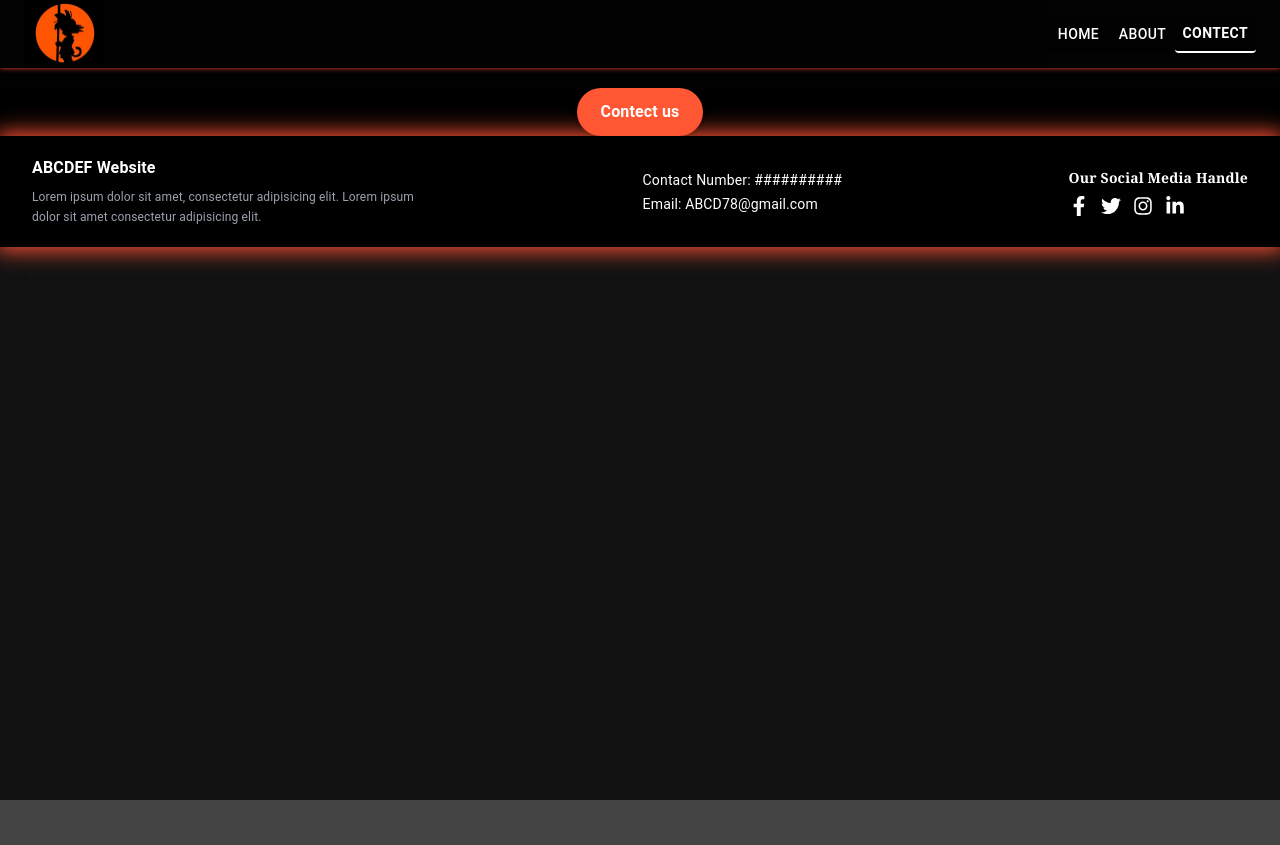
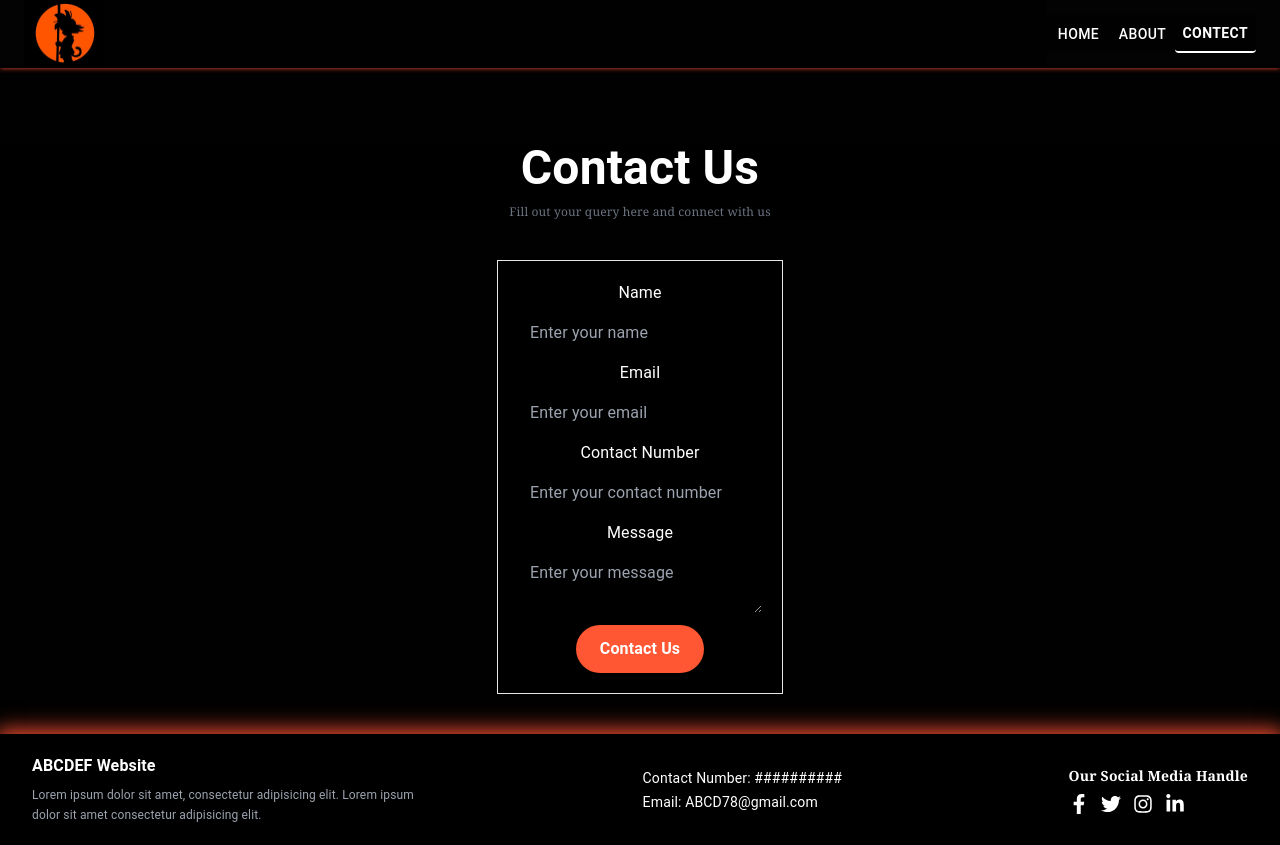
Before and after one commit to adityasinghchouhan1/AnimaWeb, a React (Vite) app in the folder Client/: page /contect in a window 1280 px wide. Before the commit the page ends 800 px from the top, so only its background shows below. Built offline with nearby package versions, Linux system fonts and the light colour scheme.

Commit message:
add Contect us from

```diff
--- a/Client/src/Component/ContectUs.jsx
+++ b/Client/src/Component/ContectUs.jsx
@@ -1,13 +1,110 @@
-import React from 'react'
+import React, { useState } from 'react'
 import Button from '../Reuse/Button'
+import Heading from '../Reuse/Heading'
+
 const ContectUs = () => {
-  const handleData = () => {
-    console.log('hellow')
+  const [formdata, setFormdata] = useState({
+    name: '',
+    mail: '',
+    contact: '',
+    message: '',
+  })
+
+  const [error, setError] = useState('')
+  const [success, setSuccess] = useState('')
+
+  const handledata = (e) => {
+    setFormdata({ ...formdata, [e.target.name]: e.target.value })
   }
+
+  const handleSubmit = async (e) => {
+    const { name, mail, contact, message } = formdata
+    console.log(formdata)
+    // Basic validation
+    if (!name || !mail || !contact || !message) {
+      setError('All fields are required.')
+      return
+    }
+
+    setError('')
+    setSuccess('')
+
+    try {
+      const res = await fetch('/api/contact', {
+        method: 'POST',
+        headers: {
+          'Content-Type': 'application/json',
+        },
+        body: JSON.stringify(formdata),
+      })
+
+      const data = await res.json()
+
+      if (res.ok) {
+        setSuccess('Message sent successfully!')
+        setFormdata({ name: '', mail: '', contact: '', message: '' })
+      } else {
+        setError(data.message || 'Something went wrong')
+      }
+    } catch (error) {
+      setError('Failed to send message. Try again later.')
+      console.log('Request failed:', error)
+    }
+  }
+
   return (
-    <div>
-      ContectUs
-      <Button title={'Contect us'} color={'#ff5733'} Onclick={handleData} />
+    <div className="flex justify-center flex-col py-10">
+      <Heading
+        title={'Contact Us'}
+        discrption={'Fill out your query here and connect with us'}
+        textcolor={'white'}
+      />
+
+      <div className="flex justify-center items-center flex-col text-white p-5 border max-w-md mx-auto gap-3">
+        <label>Name</label>
+        <input
+          type="text"
+          name="name"
+          onChange={handledata}
+          placeholder="Enter your name"
+          value={formdata.name}
+          className="text-black px-3 py-1 rounded w-full"
+        />
+
+        <label>Email</label>
+        <input
+          type="email"
+          name="mail"
+          onChange={handledata}
+          placeholder="Enter your email"
+          value={formdata.mail}
+          className="text-black px-3 py-1 rounded w-full"
+        />
+
+        <label>Contact Number</label>
+        <input
+          type="tel"
+          name="contact"
+          onChange={handledata}
+          placeholder="Enter your contact number"
+          value={formdata.contact}
+          className="text-black px-3 py-1 rounded w-full"
+        />
+
+        <label>Message</label>
+        <textarea
+          name="message"
+          onChange={handledata}
+          placeholder="Enter your message"
+          value={formdata.message}
+          className="text-black px-3 py-1 rounded w-full"
+        />
+
+        {error && <p className="text-red-500">{error}</p>}
+        {success && <p className="text-green-500">{success}</p>}
+
+        <Button title="Contact Us" color="#ff5733" Onclick={handleSubmit} />
+      </div>
     </div>
   )
 }
```
